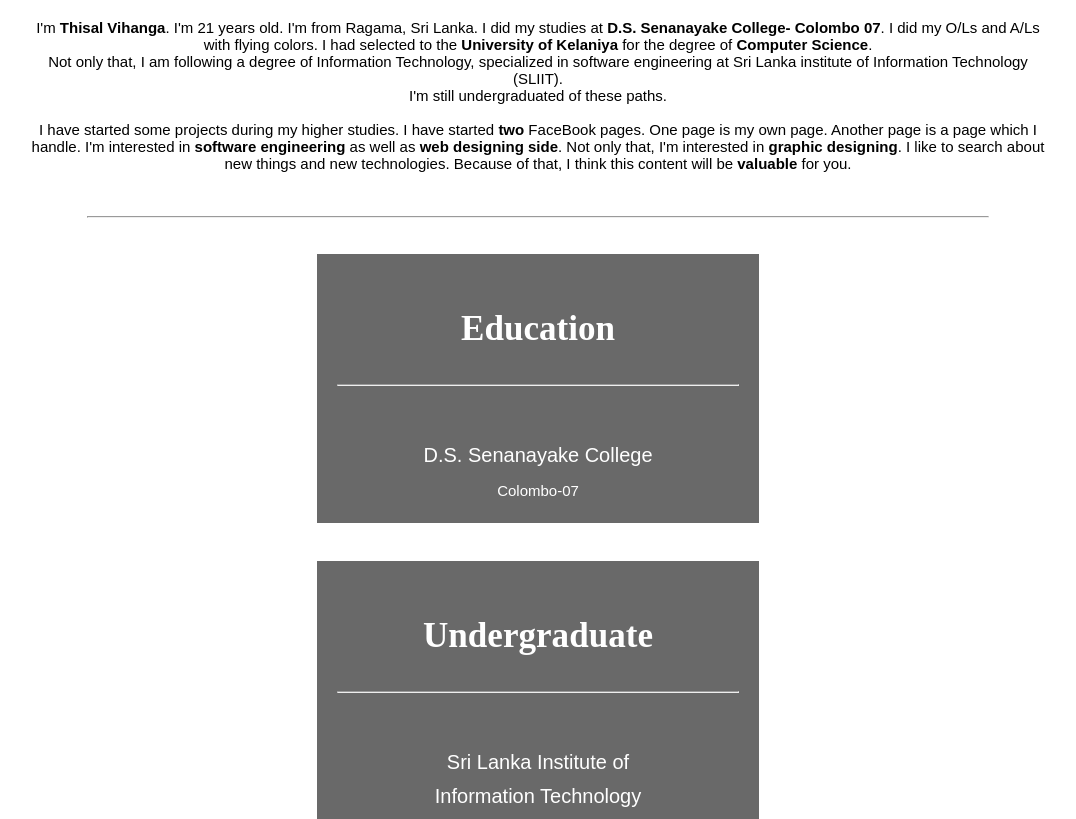
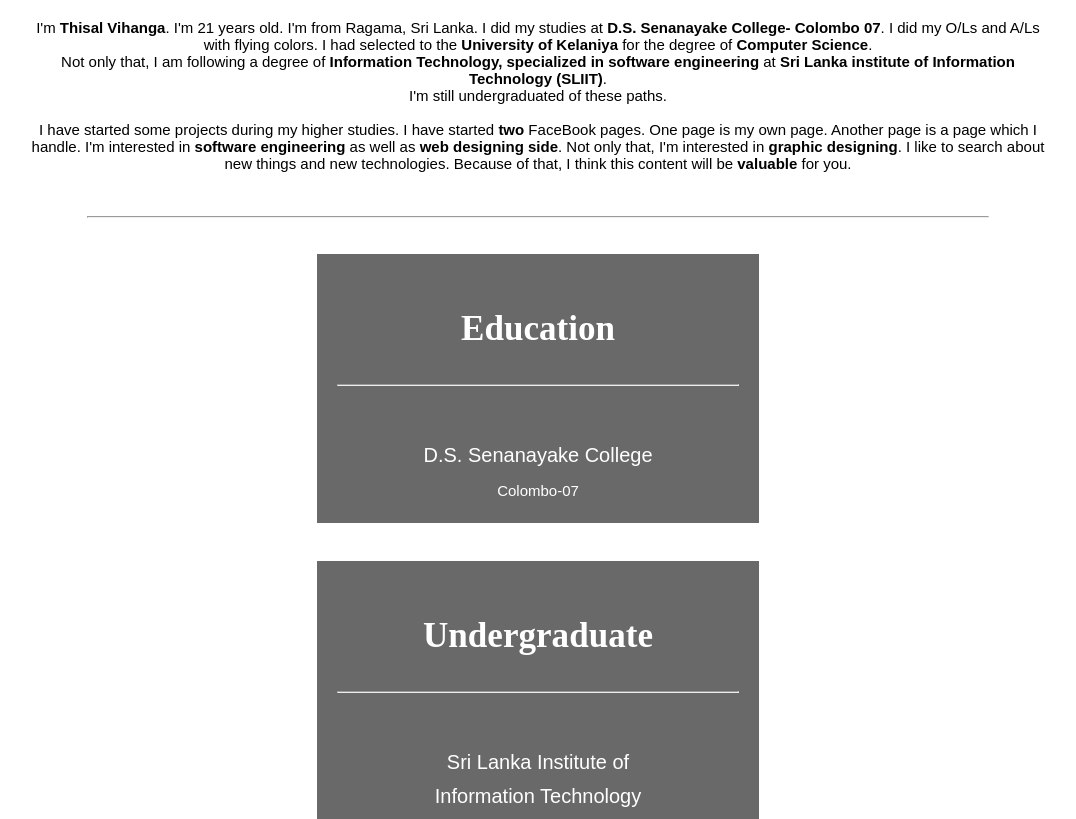
Before and after one commit to ThisalFernando/Portfolio, a plain HTML site: page index.html in a window 1280 px wide. Shown: the part 962-1781 px from the top of the page, without its empty margins (102-1178 px from the left). Drawn offline with Linux system fonts and the light colour scheme.

Commit message:
Update index.html

```diff
--- a/index.html
+++ b/index.html
@@ -71,7 +71,7 @@
                 <td>
                     <p class="para1">
                         I'm <b>Thisal Vihanga</b>. I'm 21 years old. I'm from Ragama, Sri Lanka. I did my studies at <b>D.S. Senanayake College- Colombo 07</b>. I did my O/Ls and A/Ls with flying colors.
-                        I had selected to the <b>University of Kelaniya</b> for the degree of <b>Computer Science</b>. <br>Not only that, I am following a degree of Information Technology, specialized in software engineering at Sri Lanka institute of Information Technology (SLIIT). <br>I'm still undergraduated of these paths. <br><br>
+                        I had selected to the <b>University of Kelaniya</b> for the degree of <b>Computer Science</b>. <br>Not only that, I am following a degree of <b>Information Technology, specialized in software engineering</b> at <b>Sri Lanka institute of Information Technology (SLIIT)</b>. <br>I'm still undergraduated of these paths. <br><br>
 
                         I have started some projects during my higher studies. I have started <b>two</b> FaceBook pages. One page is my own page. Another page is a page which I handle. I'm interested in
                         <b>software engineering</b> as well as <b>web designing side</b>. Not only that, I'm interested in <b>graphic designing</b>. I like to search about new things and new technologies.
```
